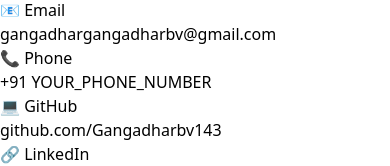
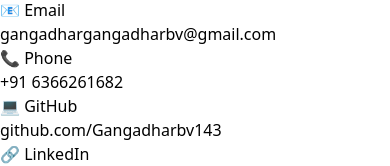
Before and after one commit to Gangadharbv143/gangadharbv.github.io, a React (Vite) app: page / in a window 390 px wide. Shown: the part 5888-6054 px from the top of the page. Built offline with nearby package versions, Linux system fonts and the light colour scheme.

Commit message:
Update phone number in contact section

```diff
--- a/src/components/Contact.jsx
+++ b/src/components/Contact.jsx
@@ -44,7 +44,7 @@ function Contact() {
             </h3>
 
             <p className="text-gray-300">
-              +91 YOUR_PHONE_NUMBER
+              +91 6366261682
             </p>
           </div>
 
```
